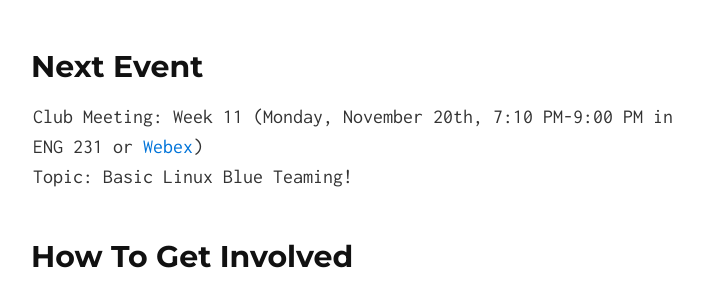
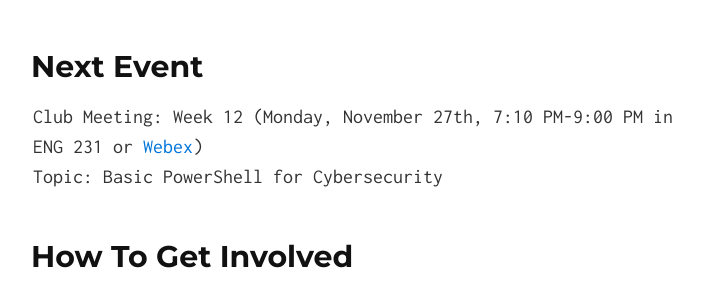
Before and after one commit to UMBCCyberDawgs/umbccyberdawgs.github.io, a Jekyll site: the page built from index.md, in a window 1280 px wide and 900 px high. Shown: the part 358-655 px from the top of the window, without its empty margins (287-990 px from the left). Built offline with Jekyll 4.4.1, drawn with Linux system fonts in a browser that asks for light colours; our own code applies the rules of GitHub Pages for plain Markdown files.

Commit message:
nov 20 update

```diff
--- a/index.md
+++ b/index.md
@@ -8,8 +8,8 @@ share a common interest in cybersecurity and good security practices in all aspe
 
 ## Next Event
 
-Club Meeting: Week 11 (Monday, November 20th, 7:10 PM-9:00 PM in ENG 231 or [Webex](https://umbc.webex.com/meet/CyberDawgs))<br>
-Topic: Basic Linux Blue Teaming!
+Club Meeting: Week 12 (Monday, November 27th, 7:10 PM-9:00 PM in ENG 231 or [Webex](https://umbc.webex.com/meet/CyberDawgs))<br>
+Topic: Basic PowerShell for Cybersecurity
 
 ## How To Get Involved
 
```
